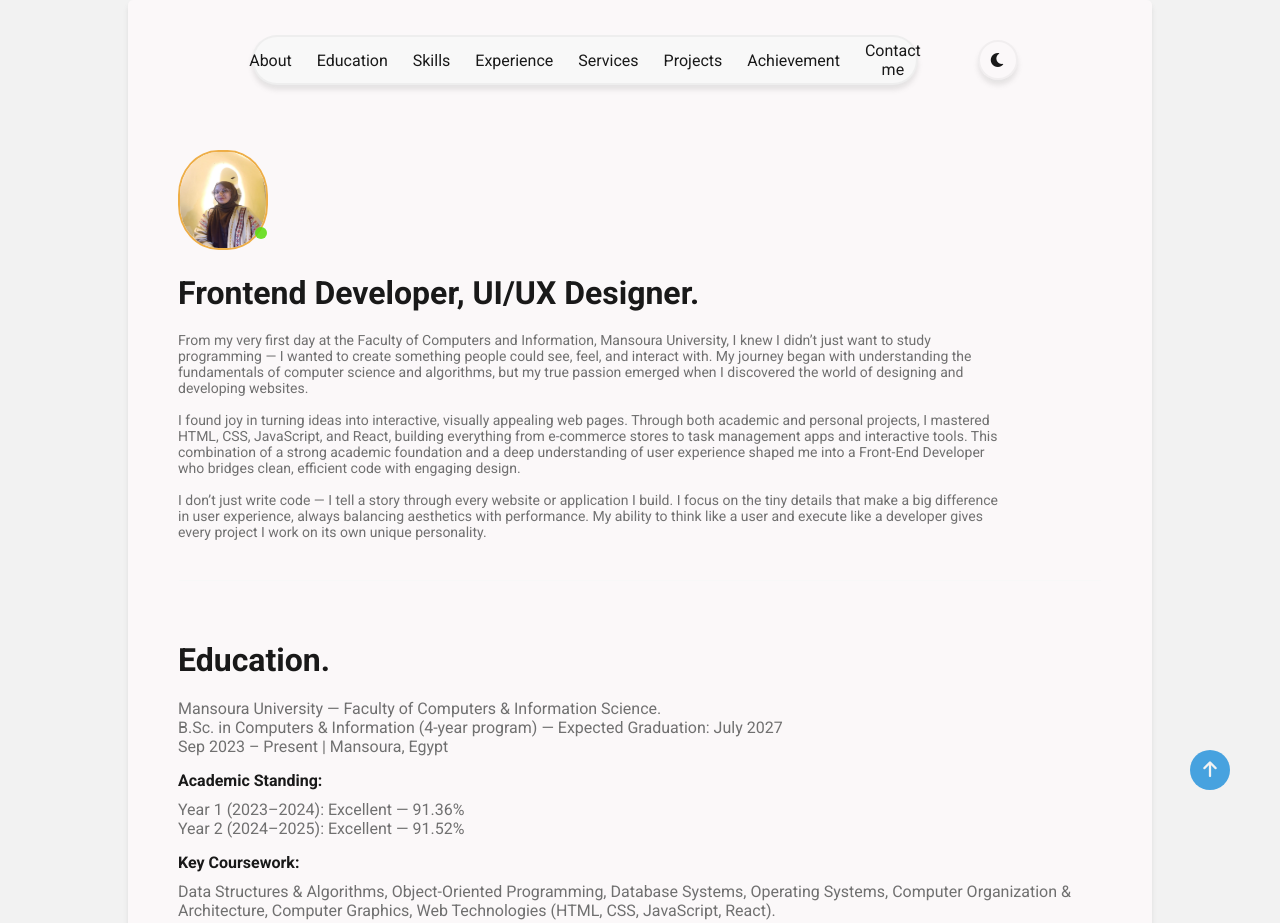
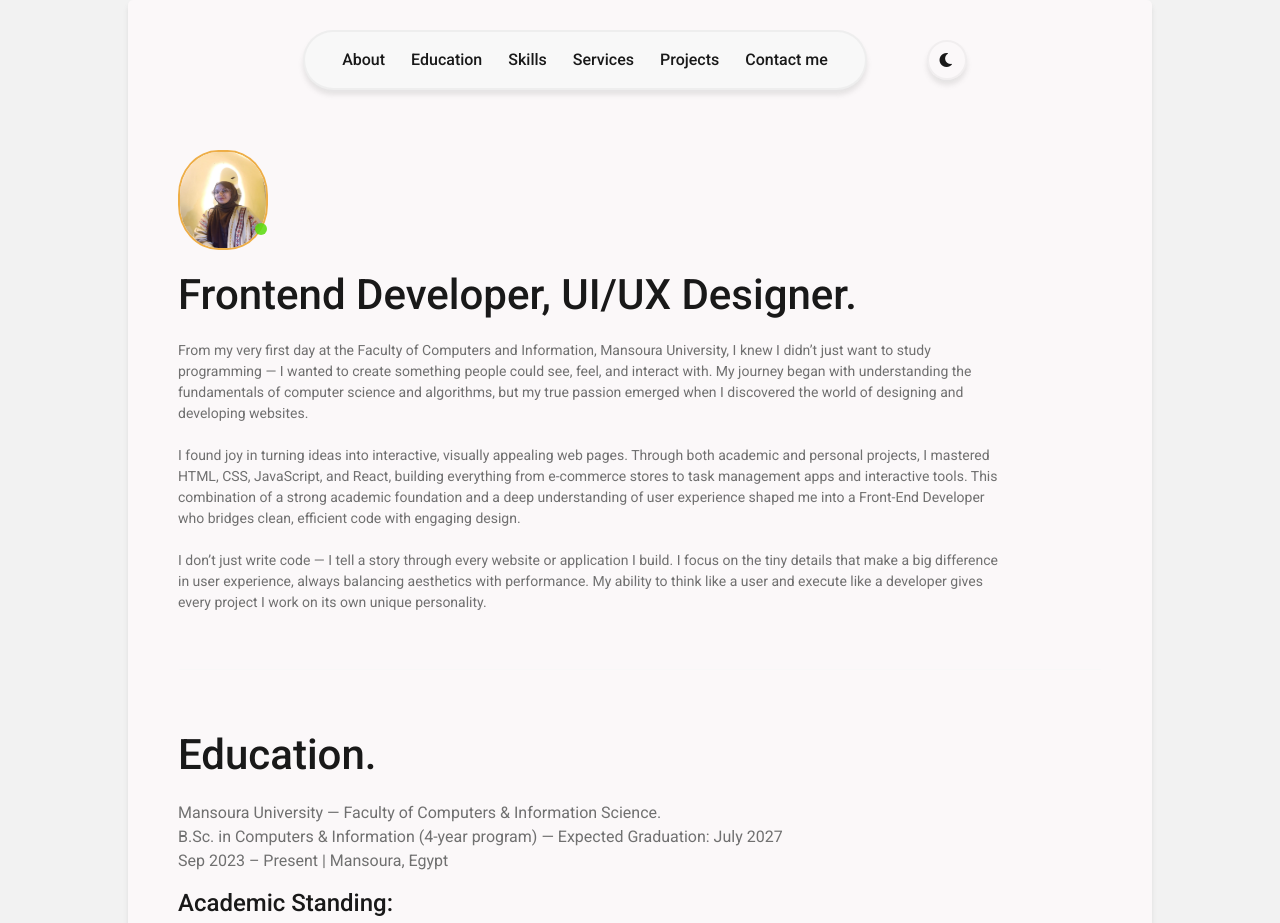
Before and after one commit to EngyAla/DEPI_Portfolio, a plain HTML site: page index.html in a window 1280 px wide. Shown: the top 923 px of the page. Drawn offline with nearby package versions, Linux system fonts and the light colour scheme; a web font is replaced by a local one.

Commit message:
updated2

```diff
--- a/css/style.css
+++ b/css/style.css
@@ -34,9 +34,13 @@ body{
 }
 h1{
     margin: 20px 0px;
+    font-size: 42px;
 }
 h4{
     margin: 15px 0px 10px;
+}
+h2{
+    font-size: 24px;
 }
 .divider{
     background-color: var(--secondary-container--);
@@ -54,10 +58,13 @@ h4{
     height: 40px;
     border-radius: 50%;
     text-align: center;
-    display: flex;
+    /* display: flex; */
     justify-content: center;
     align-items: center;
+    display: none;
+    transition: .5s ease-in-out;
 }
+
 .up_arrow a i{
     font-size: 18px;
     color: #f2f2f2;
@@ -78,33 +85,54 @@ a{
     display: flex;
     flex-direction: column;
 }
-
-header{
+.head_container{
+    /* background-color: red; */
+    width: 100%;
+    display: flex;
+    align-items: center;
+    justify-content: center;
+    gap: 50px;
+}
+.header{
+    background-color: var(--secondary-container--) !important;
+    box-shadow: 0px 5px 5px 0px rgba(119, 119, 119, 0.16) !important;
+    /* height: 50px; */
+    text-align: center;
+    border: 2px solid rgba(184, 183, 183, 0.159);
     display: flex;
     justify-content: center;
     align-items: center;
-    gap: 50px;
+    border-radius: 50px;
+    width: 55%;
 
 }
 
 .header_navs{
-    background-color: var(--secondary-container--);
-    width: 65%;
-    box-shadow: 0px 5px 5px 0px rgba(119, 119, 119, 0.16);
+    width: 55%;
     height: 50px;
     text-align: center;
-    /* margin-top: 10px; */
     border: 2px solid rgba(184, 183, 183, 0.159);
     display: flex;
     justify-content: center;
     align-items: center;
-    gap: 25px;
     border-radius: 50px;
 }
 
-.header a{
+.header li a{
     color: var(--main-text--);
     font-weight: 500;
+    margin: 0px 5px;
+}
+.header li a:hover{
+    color: var(--main-text--) !important;
+}
+.menu_icon{
+    color: rebeccapurple !important;
+    border: none !important;
+}
+.header button{
+    border: none !important;
+    outline: none !important;
 }
 
 .switch_mode{
@@ -233,7 +261,7 @@ header{
 .project{
     border: 2px solid rgba(184, 183, 183, 0.159);
     width: 300px;
-    height: 400px;
+    height: 420px;
     border-radius: 5px;
     transition: .32s ease;
 }
@@ -274,13 +302,12 @@ header{
     gap: 20px;
     box-shadow: 0px 5px 5px 0px rgba(119, 119, 119, 0.16);
     border: 2px solid rgba(184, 183, 183, 0.159);
-    /* background-color: var(--secondary-container--); */
     padding: 30px 20px;
-    width: 70%;
+    width: 100%;
     border-radius: 5px;
 }
 .contact_form input, textarea{
-    width: 70%;
+    width: 100%;
     border: 2px solid rgba(138, 137, 137, 0.159);
     outline: none;
     padding: 15px 12px;
@@ -294,3 +321,20 @@ header{
 .contact_form input:focus, textarea:focus{
     border: 1px solid #399cdeeb;
 }
+/* #check_menu{
+    display: none;
+}
+@media screen and (max-width: 620px){
+    .menu_icon{
+        color: #f2f2f2;
+        position: absolute;
+        cursor: pointer;
+    }
+    .header_navs{
+        display: flex;
+        flex-direction: column;
+        background-color: var(--parent-color--);
+        position: relative;
+        height: fit-content;
+    }
+} */
--- a/index.html
+++ b/index.html
@@ -7,12 +7,56 @@
     <meta name="author" content="Engy Alaa" />
     <meta name="keywords" content="portfolio freelancing frontend ui ux html css js reactjs " />
     <meta name="description" content="portfolio to get a jop" />
+    <link href="https://cdn.jsdelivr.net/npm/bootstrap@5.3.8/dist/css/bootstrap.min.css" rel="stylesheet" integrity="sha384-sRIl4kxILFvY47J16cr9ZwB07vP4J8+LH7qKQnuqkuIAvNWLzeN8tE5YBujZqJLB" crossorigin="anonymous">
     <link href="https://cdnjs.cloudflare.com/ajax/libs/font-awesome/6.0.0/css/all.min.css" rel="stylesheet">
     <link rel="stylesheet" href="css/style.css">
 </head>
 <body>
     <div class="parent">
-        <header id="header">
+        <div class="head_container">
+            <nav class="navbar navbar-expand-lg header" style="background-color: var(--secondary-container--);">
+                <div class="container-fluid ">
+                <button class="navbar-toggler" type="button" data-bs-toggle="collapse" data-bs-target="#navbarSupportedContent" aria-controls="" aria-expanded="false" aria-label="Toggle navigation">
+                <span class="navbar-toggler-icon"></span>
+                </button>
+                <div class="collapse navbar-collapse" id="navbarSupportedContent">
+                    <ul class="navbar-nav m-auto mb-2 mb-lg-0">
+                        <li class="nav-item">
+                            <a href="#about" class="nav-link">About</a>
+                        </li>
+                        <li class="nav-item">
+                            <a href="#education" class="nav-link">Education</a>
+                        </li>
+                        <li class="nav-item">
+                            <a href="#skills" class="nav-link">Skills</a>
+                        </li>
+                        <!-- <li class="nav-item">
+                            <a href="#projects" class="nav-link">Experience</a>
+                        </li> -->
+                        <li class="nav-item">
+                            <a href="#education" class="nav-link">Services</a>
+                        </li>
+                        <li class="nav-item">
+                            <a href="#projects" class="nav-link">Projects</a>
+                        </li>
+                        <!-- <li class="nav-item">
+                            <a href="#education" class="nav-link">Achievement</a>
+                        </li> -->
+                        <li class="nav-item">
+                            <a href="#contact" class="nav-link">Contact me</a>
+                        </li>
+                    </ul>
+                </div>
+                </div>
+            </nav>
+            <div class="switch_mode">
+                <i class="fa-solid fa-moon"></i>
+                <i class="fa-solid fa-sun"></i>
+            </div>
+        </div>
+
+
+        <!-- <header id="header">
             <div class="header_navs">
                 <a href="#about">About</a>
                 <a href="#education">Education</a>
@@ -27,7 +71,7 @@
                 <i class="fa-solid fa-moon"></i>
                 <i class="fa-solid fa-sun"></i>
             </div>
-        </header>
+        </header> -->
 
         <div id="about">
             <div class="img_parent">
@@ -93,6 +137,7 @@
         <a href="#header"><i class="fa-solid fa-arrow-up"></i></a>
     </div>
 
+    <script src="https://cdn.jsdelivr.net/npm/bootstrap@5.3.8/dist/js/bootstrap.bundle.min.js" integrity="sha384-FKyoEForCGlyvwx9Hj09JcYn3nv7wiPVlz7YYwJrWVcXK/BmnVDxM+D2scQbITxI" crossorigin="anonymous"></script>
     <script src="js/script.js"></script>
 </body>
 </html>
--- a/js/script.js
+++ b/js/script.js
@@ -140,7 +140,7 @@
     .map((e) => {
         return `<div class="project">
                         <div class="proj_img">
-                            <img src=${e.img_src} alt="" width="297" height="200">
+                            <img src=${e.img_src} alt="" width="100%" height="200">
                         </div>
                         <div class="proj_text">
                             <h2 class="proj_title">${e.title}</h2>
@@ -181,3 +181,14 @@
         .join("");
     });
     });
+
+
+    // let up_arrow = document.querySelector(".up_arrow")
+    // window.addEventListener("scroll", ()=>{
+    //     if(window.scrollY > 70){
+    //         up_arrow.style.display = "flex"
+    //         up_arrow.style.transition = ".32s"
+    //     } else{
+    //         up_arrow.style.display = "none"
+    //     }
+    // })
```
